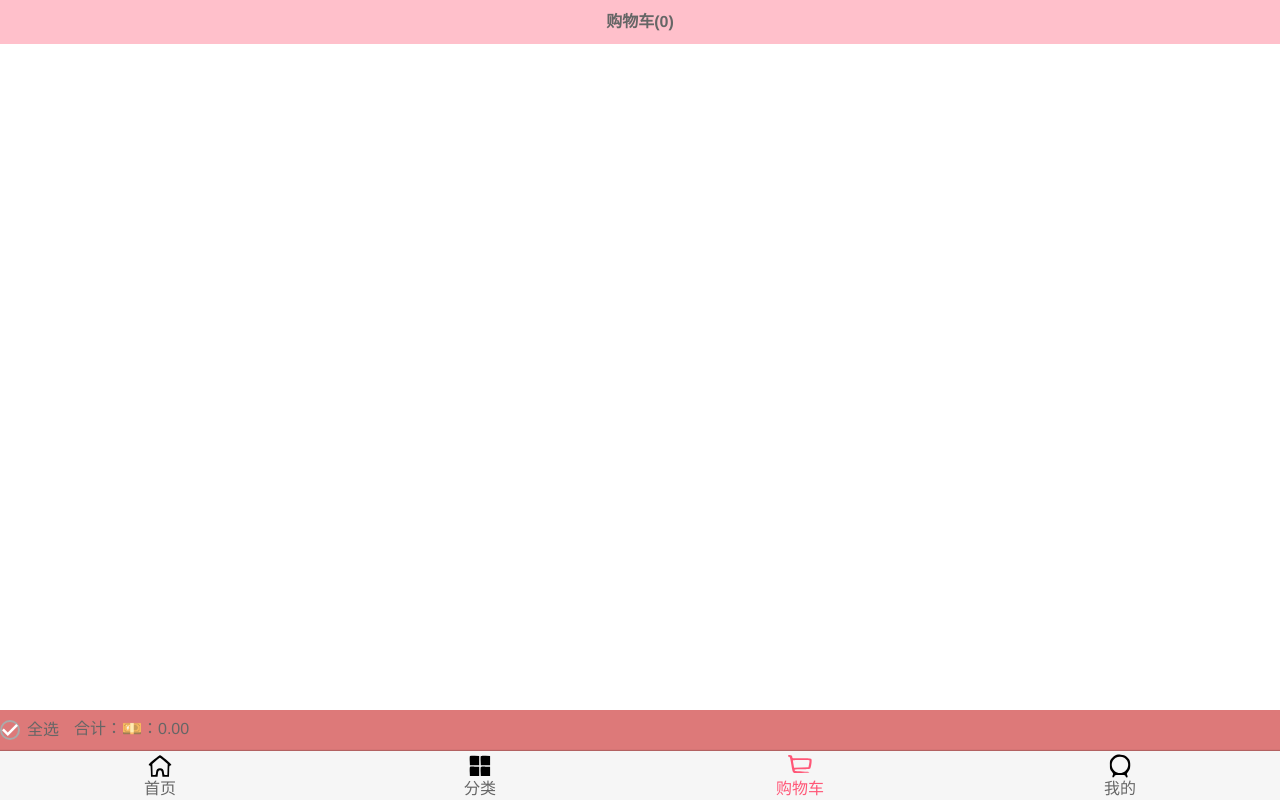
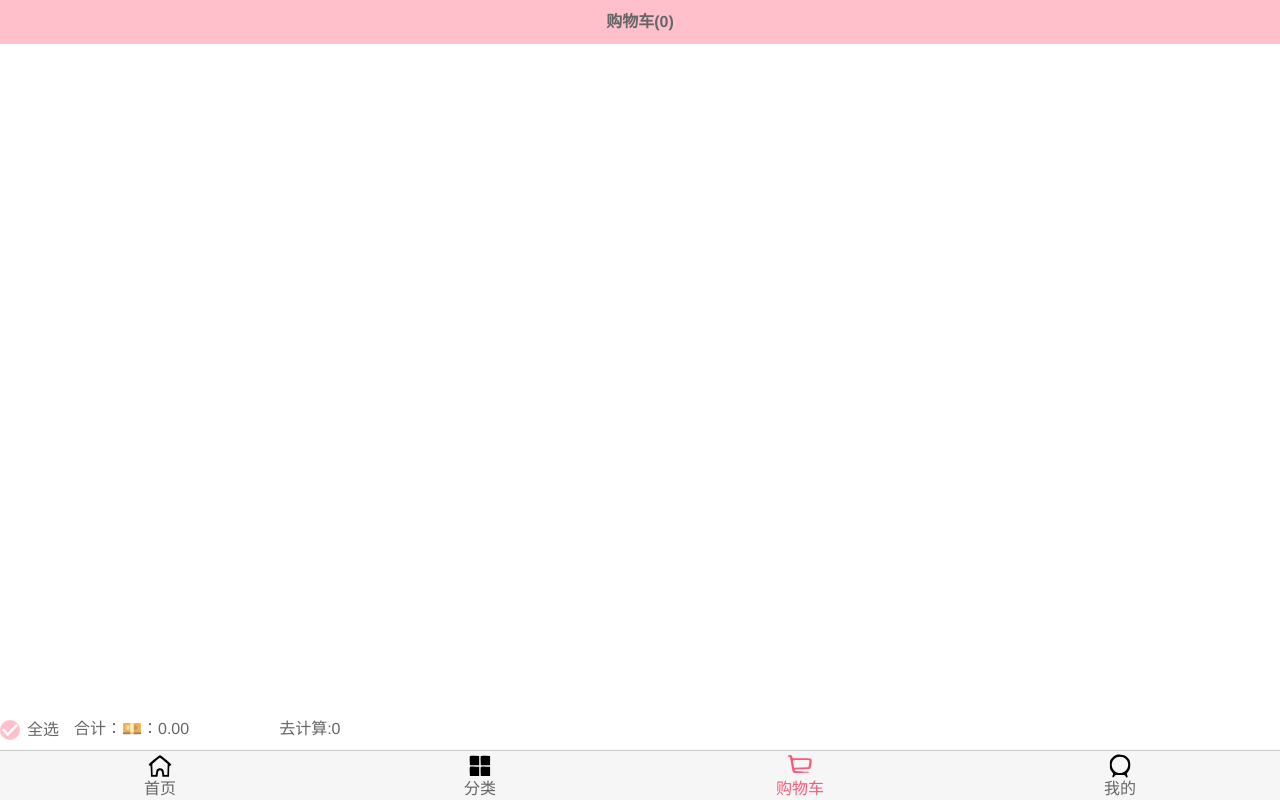
Before and after one commit to HUANGHONGJUN/Learning-projects, a Vue app: page /#/cart in a window 1280 px wide. Built offline with nearby package versions, Linux system fonts and the light colour scheme.

Commit message:
学习项目

```diff
--- a/src/views/cart/childComps/CartBottomBar.vue
+++ b/src/views/cart/childComps/CartBottomBar.vue
@@ -1,12 +1,16 @@
 <template>
   <div class="bottom-bar">
     <div class="button">
-    <CheckButton class="check-button" />
+    <CheckButton class="check-button" :isCheck="isSelectAll"  />
     <span>全选</span>
     </div>
 
     <div class="cart-price">
       合计：{{totalPrice}}
+    </div>
+
+    <div class="calculate">
+      去计算:{{checkedlengt}}
     </div>
   </div>
 </template>
@@ -24,7 +28,17 @@ export default {
       }).reduce((preValue,item) =>{
         return preValue + item.price * item.count
       },0).toFixed(2)
-    }
+    },
+    checkedlengt(){
+      return this.$store.state.cartlist.filter(item =>item.checked).length
+    },
+    isSelectAll(){
+     return this.$store.state.cartlist.every(item =>item.checked)
+
+    },
+  methods:{
+
+  }
   }
 }
 </script>
@@ -33,7 +47,7 @@ export default {
  .bottom-bar{
    width: 100%;
    height: 50px;
-   background: rgb(221, 121, 121);
+   background: white;
    position: absolute;
    bottom: 40px;
    padding-top: 10px;
@@ -53,4 +67,8 @@ export default {
  .cart-price{
    padding-left: 15px;
  }
+ .calculate{
+   padding-left:90px ;
+   font-weight: 500;
+ }
 </style>
--- a/src/views/detail/detail.vue
+++ b/src/views/detail/detail.vue
@@ -88,7 +88,7 @@ export default {
       //取出商品
       this.shop = data.shopInfo;
 
-      //展示穿着效果数据
+      //取出展示穿着效果数据
       this.detailInfo = data.detailInfo;
 
       //获取详细页商品参数
```
